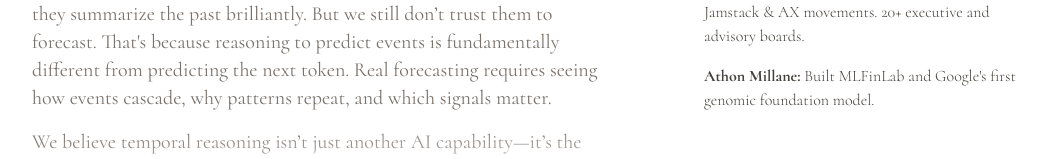
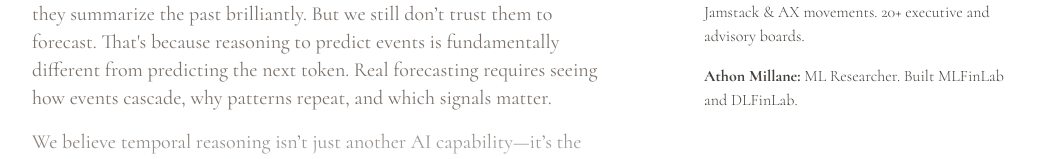
Before and after one commit to edictive/PTL-Landing, a website: page index.html in a window 1280 px wide. Shown: the part 508-667 px from the top of the page, without its empty margins (112-1159 px from the left). Drawn offline with Linux system fonts and the light colour scheme.

Commit message:
Update index.html

```diff
--- a/index.html
+++ b/index.html
@@ -328,8 +328,7 @@
               <li>
                 <span class="font-bold">Athon Millane:</span>
                 <span class="font-light"
-                  >Built MLFinLab and Google's first genomic foundation
-                  model.</span
+                  >ML Researcher. Built MLFinLab and DLFinLab.</span
                 >
               </li>
             </ul>
```
